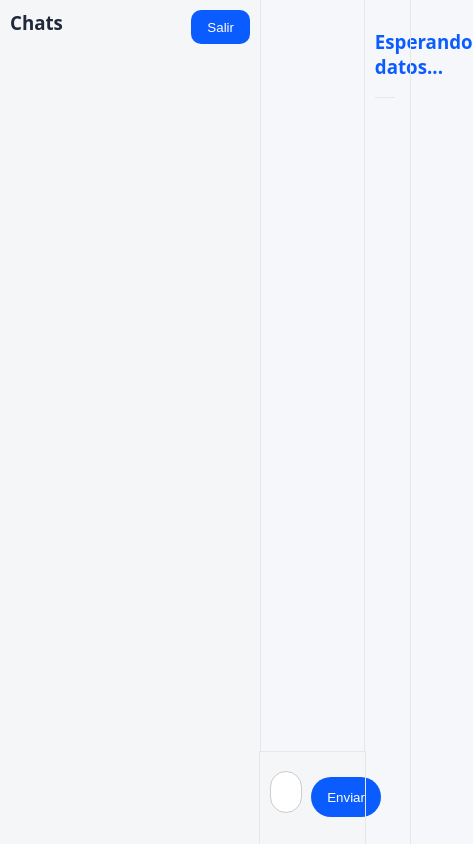
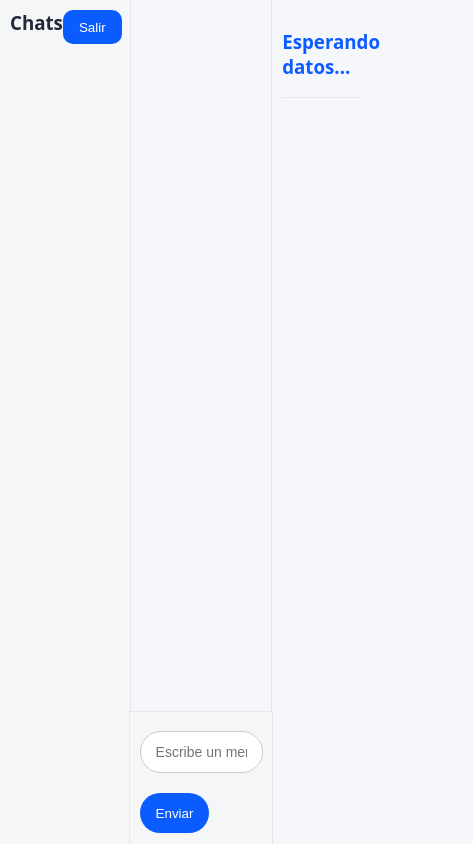
Before and after one commit to SalvaZum/sentioApp, a website: page public/chat.html in a window 390 px wide. Shown: the whole page, 473 px wide, since content can reach past the window. Drawn offline with nearby package versions, Linux system fonts and the light colour scheme; no server answers; sample sign-in values are in the browser's storage.

Commit message:
Css responsive completo

```diff
--- a/public/style.css
+++ b/public/style.css
@@ -13,13 +13,59 @@ body { margin: 0; font-family: system-ui, sans-serif; background: #f6f7fb; color
      color: white;
      height: 100%;
 }
-.error { color: #c00; }
-.layout { display: grid; grid-template-columns: 260px 1fr; height: 100dvh; }
+.error {
+    color: #c00;
+}
+.layout {
+    display: grid;
+    grid-template-columns: 260px 1fr;
+    height: 100dvh;
+    width: 100%;
+}
 .side {
     background: #f4f6f8;
     color: #e5e7eb;
     outline: 1px solid rgb(231, 231, 231);
     overflow: auto;
+}
+@media(max-width: 785px){
+  .side{
+    width: 50%;
+  }
+  .main{
+    margin-left: -130px;
+  }
+  .chat{
+    max-width: 300px;
+  }
+  .bar{
+    position: absolute;
+    bottom: 0;
+  }
+  #msg{
+    width: 100px;
+  }
+  .thread{
+    padding: 50px;
+  }
+  #sensor-data{
+    width: 50%;
+  }
+ }
+
+@media(min-width: 785px){
+    .bar{
+    display: flex;
+    align-items: center;
+    position: fixed;
+    bottom: 0;
+    }
+    .thread{
+        width: 30%;
+    }
+    #sensor-data{
+        width: 30%;
+    }
 }
 .side h3 {
     margin-top: 0;
@@ -48,7 +94,6 @@ body { margin: 0; font-family: system-ui, sans-serif; background: #f6f7fb; color
     display: flex;
 }
 #sensor-data{
-    width: 30%;
     padding: 10px;
     outline: 1px solid rgb(231, 231, 231);
 }
@@ -72,21 +117,17 @@ body { margin: 0; font-family: system-ui, sans-serif; background: #f6f7fb; color
     gap: .6rem;
     align-items: center;
     border-bottom: 1px solid #f4f6f8;
-    width: 100%;
-
-    display: flex;
-    align-items: center;
-    position: fixed;
-    bottom: 0;
+    width: 80%;
 }
 .thread {
+    word-break: break-word;
     padding: 1rem;
     display: flex;
     flex-direction: column;
     gap: .6rem;
     padding-bottom: 90px;
 
-    max-height: 90vh; /* o un valor específico */
+    max-height: 90vh;
     overflow-y: auto;
 }
 .msg {
@@ -94,10 +135,24 @@ body { margin: 0; font-family: system-ui, sans-serif; background: #f6f7fb; color
     padding: .6rem .8rem;
     border-radius: 12px;
     box-shadow: 0 4px 18px rgba(0,0,0,.06);
+
+    /* 🔹 Solución para el texto largo */
+    word-wrap: break-word;       /* Compatibilidad vieja */
+    overflow-wrap: break-word;   /* Estándar */
+    white-space: pre-wrap;       /* Mantiene saltos de línea y permite cortes */
+    max-width: 100%;             /* Que no se pase del contenedor */
 }
-.msg.me { align-self: flex-end; background: #dbeafe; }
-.msg .meta { font-size: .75rem; opacity: .7; }
-.msg.esp { border-left: 4px solid #22c55e; }
+.msg.me {
+    align-self: flex-end;
+    background: #dbeafe;
+}
+.msg .meta {
+    font-size: .75rem;
+    opacity: .7;
+}
+.msg.esp {
+    border-left: 4px solid #22c55e;
+}
 #msg{
     width: 100%;
     padding: 12px 15px;
```
